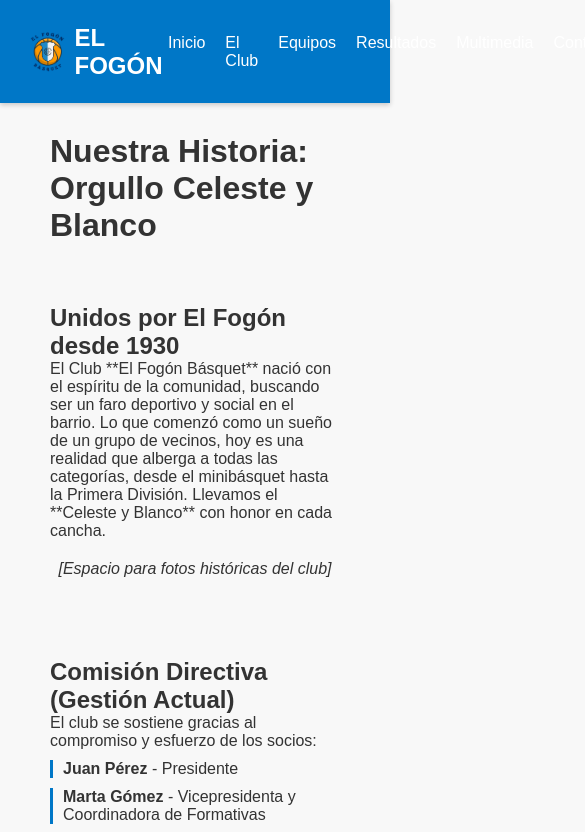
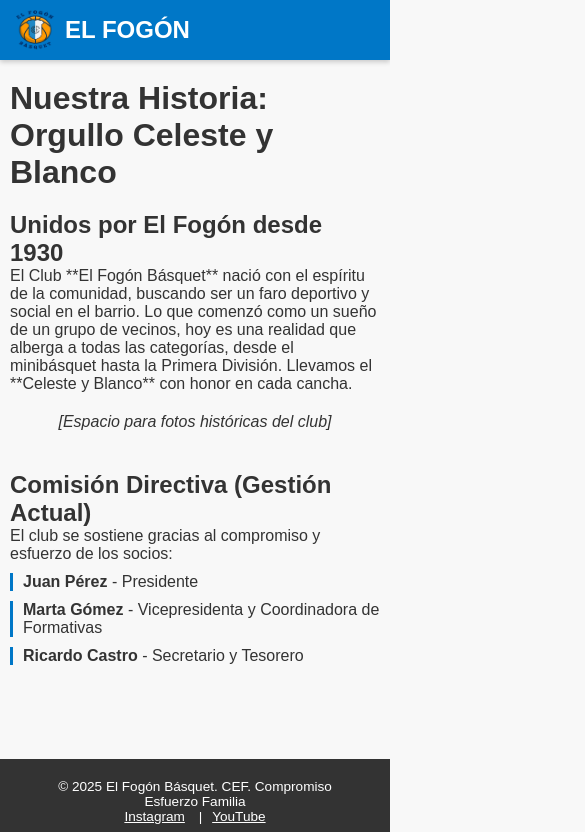
Before and after one commit to Nitramgg/basquetelfogon, a Next.js app: page /club in a window 390 px wide. Shown: the top 832 px of the page, 585 px wide, since content can reach past the window. Built offline with nearby package versions, Linux system fonts and the light colour scheme.

Commit message:
fix: aplica media query en globals.css para hacer el header responsive en moviles

```diff
--- a/styles/globals.css
+++ b/styles/globals.css
@@ -100,3 +100,46 @@ a { color: inherit; text-decoration: none; }
     max-width: 1200px;
     margin: 0 auto;
 }
+
+/* =======================================================
+   RESPONSIVE (ADAPTACIÓN A MÓVILES)
+   ======================================================= */
+
+/* Se aplica a pantallas de 768px o menos (Tablets y Móviles) */
+@media (max-width: 768px) {
+
+  /* 1. HEADER - Se vuelve columna y justifica el logo */
+  .header {
+      flex-direction: row; /* Vuelve a fila, pero más simple */
+      flex-wrap: wrap; /* Permite que los elementos se envuelvan */
+      justify-content: space-between; /* Distribuye el logo y el menú */
+      padding: 10px 15px; /* Más padding para que el dedo pueda tocar */
+      height: auto; /* Altura automática */
+  }
+
+  /* Ocultamos el Nav principal para reemplazarlo con el menú de hamburguesa */
+  .header .nav {
+      /* Por ahora, ocultamos el menú que se desborda */
+      display: none;
+  }
+
+  /* Ocultamos el widget de radio en pantallas pequeñas */
+  .header .radio-widget {
+      display: none;
+  }
+
+  /* Ajuste de logo */
+  .header .logo {
+      /* Asegura que el logo tenga el tamaño de móvil */
+      font-size: 1.2rem;
+  }
+
+  /* 2. CONTENIDO - Evita que el texto y las secciones sean demasiado anchos */
+  .page-content {
+      padding: 10px; /* Reducimos el padding general */
+  }
+
+  .content-section {
+      padding: 10px 0; /* Reducimos el padding lateral de las secciones */
+  }
+}
```
